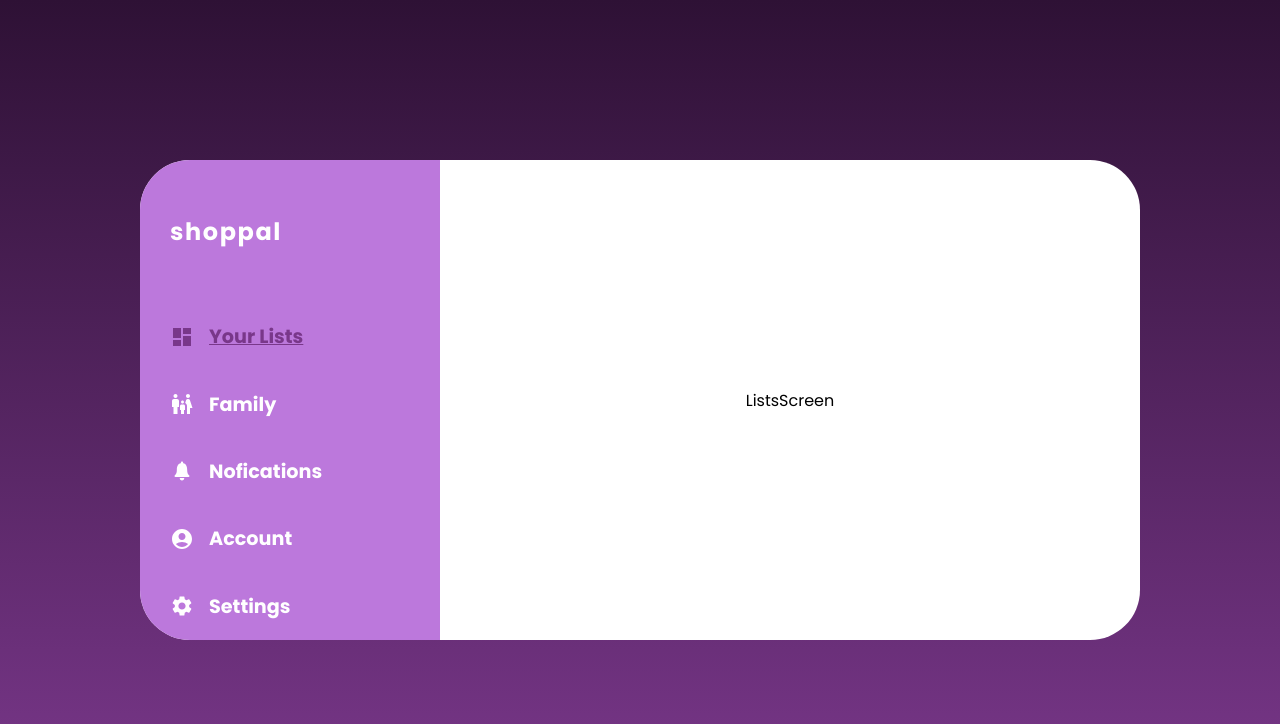
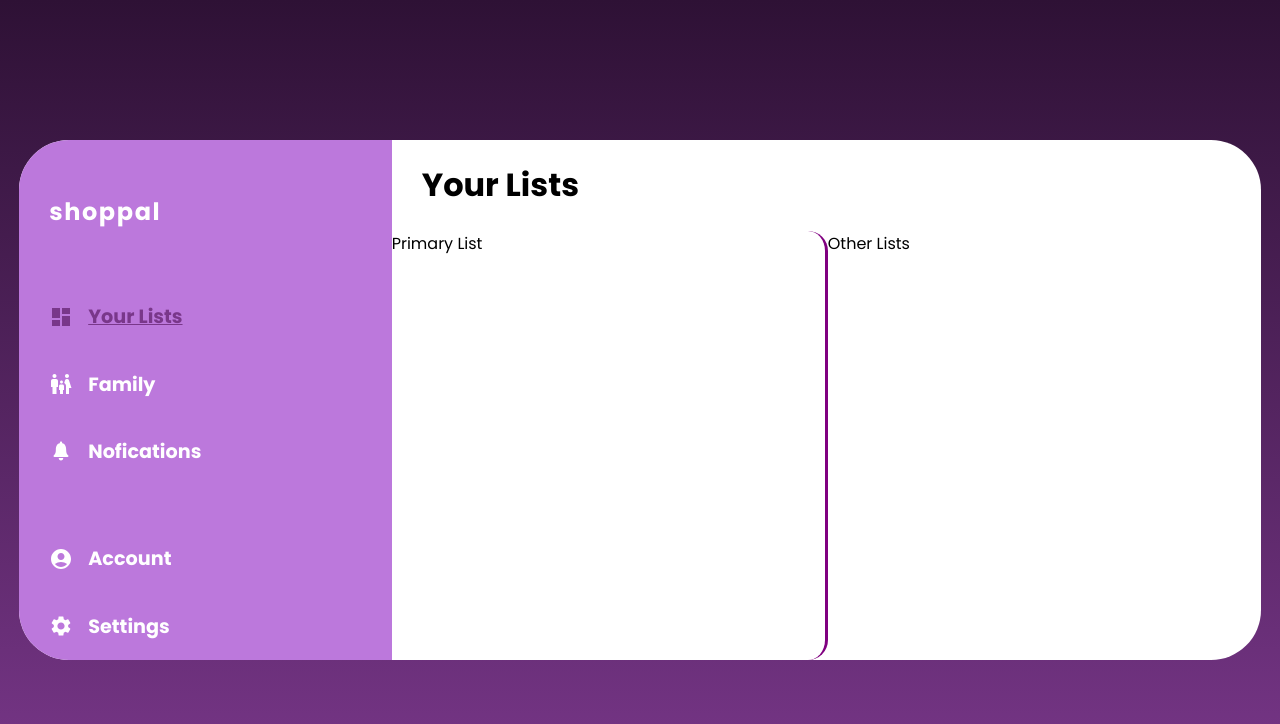
Before and after one commit to katty-ptk/shopping_list, a React (Create React App) app: page / in a window 1280 px wide. Shown: the top 724 px of the page. Built offline with nearby package versions, Linux system fonts and the light colour scheme.

Commit message:
set up the UI

```diff
--- /dev/null
+++ b/src/components/global/AppBar.tsx
@@ -0,0 +1,15 @@
+import React from 'react'
+
+type AppBarProps = {
+    text: string
+}
+
+function AppBar({ text }: AppBarProps) {
+  return (
+    <div className="appbar">
+        <h1>{text}</h1>
+      </div>
+  )
+}
+
+export default AppBar
--- a/src/components/lists/ListsScreen.tsx
+++ b/src/components/lists/ListsScreen.tsx
@@ -1,8 +1,22 @@
 import React from 'react'
+import PrimaryList from './PrimaryList'
+import OtherLists from './OtherLists'
+import AppBar from '../global/AppBar'
 
 function ListsScreen() : any{
   return (
-    <div>ListsScreen</div>
+    <div className='lists_screen'>
+      <AppBar
+        text="Your Lists"
+      />
+
+      <div className="lists">
+        <PrimaryList />
+
+        <OtherLists />
+      </div>
+
+    </div>
   )
 }
 
--- /dev/null
+++ b/src/components/lists/OtherLists.tsx
@@ -0,0 +1,11 @@
+import React from 'react'
+
+function OtherLists() {
+  return (
+    <div className="other_lists">
+          Other Lists
+        </div>
+  )
+}
+
+export default OtherLists
--- /dev/null
+++ b/src/components/lists/PrimaryList.tsx
@@ -0,0 +1,11 @@
+import React from 'react'
+
+function PrimaryList() {
+  return (
+    <div className="primary_list">
+          Primary List
+        </div>
+  )
+}
+
+export default PrimaryList
--- a/src/styles/home_screen/_home_screen.scss
+++ b/src/styles/home_screen/_home_screen.scss
@@ -12,9 +12,9 @@
     align-items: center;
 
     #center_component {
-        height: 60%;
-        width: 90%;
-        max-width: 1000px;
+        height: 65%;
+        width:  97%;
+        max-width: 1500px;
 
         background-color: white;
         color: black;
--- /dev/null
+++ b/src/styles/lists_screen/_lists_screen.scss
@@ -0,0 +1,19 @@
+.lists_screen {
+    width: 100%;
+    height: 100%;
+
+    display: flex;
+    flex-direction: column;
+
+    .appbar {
+        margin-left: 30px;
+    }
+
+    .lists {
+        width: 100%;
+        height: 100%;
+
+        display: flex;
+        justify-content: space-between;
+    }
+}
--- /dev/null
+++ b/src/styles/lists_screen/_other_lists.scss
@@ -0,0 +1,7 @@
+.lists_screen {
+    .other_lists {
+        width: 100%;
+
+
+    }
+}
--- /dev/null
+++ b/src/styles/lists_screen/_primary_list.scss
@@ -0,0 +1,10 @@
+.lists_screen {
+    .primary_list {
+        width: 100%;
+
+        border-right: 3px solid purple;
+        border-radius: 20px;
+
+
+    }
+}
--- a/src/styles/style.css
+++ b/src/styles/style.css
@@ -8,9 +8,9 @@
   align-items: center;
 }
 #home_screen #center_component {
-  height: 60%;
-  width: 90%;
-  max-width: 1000px;
+  height: 65%;
+  width: 97%;
+  max-width: 1500px;
   background-color: white;
   color: black;
   border-radius: 50px;
@@ -63,6 +63,32 @@
   align-items: center;
 }
 
+.lists_screen {
+  width: 100%;
+  height: 100%;
+  display: flex;
+  flex-direction: column;
+}
+.lists_screen .appbar {
+  margin-left: 30px;
+}
+.lists_screen .lists {
+  width: 100%;
+  height: 100%;
+  display: flex;
+  justify-content: space-between;
+}
+
+.lists_screen .primary_list {
+  width: 100%;
+  border-right: 3px solid purple;
+  border-radius: 20px;
+}
+
+.lists_screen .other_lists {
+  width: 100%;
+}
+
 body {
   overflow: hidden;
   font-family: "Poppins", sans-serif;
--- a/src/styles/style.scss
+++ b/src/styles/style.scss
@@ -1,4 +1,7 @@
 @import "./home_screen/home_screen";
+@import './lists_screen/lists_screen';
+@import "./lists_screen/primary_list";
+@import "./lists_screen/other_lists";
 
 body {
     overflow: hidden;
```
Also changed, not shown: 1 other file (tests, documents, lock files or other folders).
